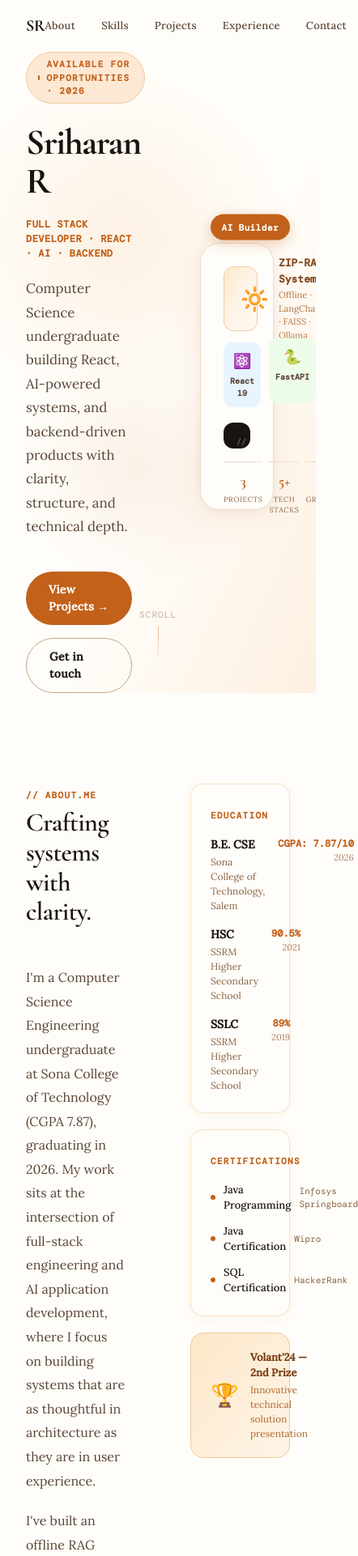
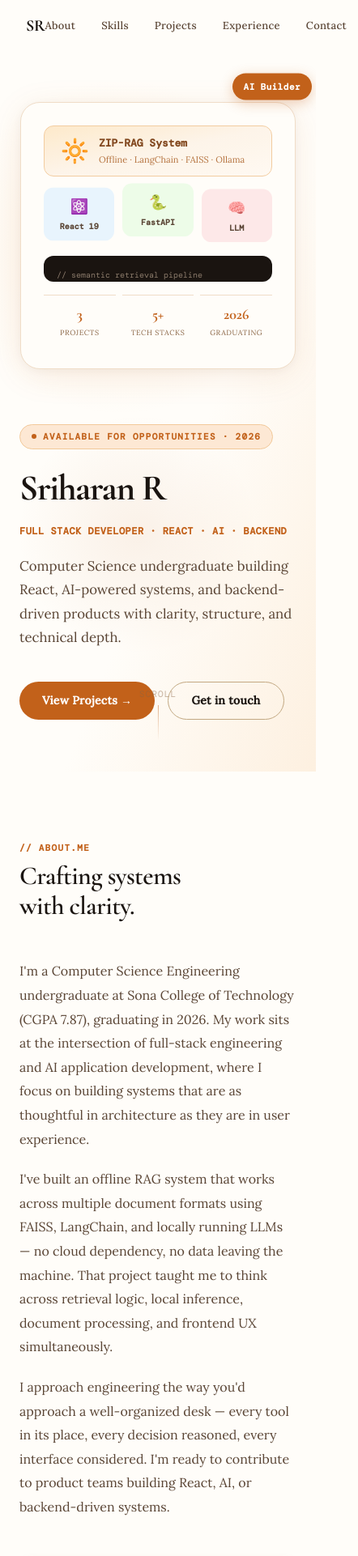
Before and after one commit to sriharan1929/Portfolio, a React app: page / in a window 390 px wide. Shown: the top 1922 px of the page at 81% size, 442 px wide, since content can reach past the window. Built offline with nearby package versions, Linux system fonts and the light colour scheme; the HTML template or start-up script is replaced by a standard one.

Commit message:
feat: make portfolio sections fully responsive

```diff
--- a/src/components/sections/About.tsx
+++ b/src/components/sections/About.tsx
@@ -4,9 +4,9 @@ import { SectionLabel } from "../ui/SectionLabel";
 import { CERTIFICATIONS } from "../../constants";
 
 export const About = () => (
-  <section id="about" className="py-28 px-8 bg-bg-warm">
+  <section id="about" className="py-20 md:py-28 px-6 md:px-8 bg-bg-warm">
     <div className="max-w-[1100px] mx-auto">
-      <div className="grid grid-cols-2 gap-20 items-start">
+      <div className="flex flex-col lg:grid lg:grid-cols-2 gap-12 lg:gap-20 items-start">
         <FadeIn direction="left">
           <SectionHeading label="// about.me" title={"Crafting systems\nwith clarity."} />
           <div className="flex flex-col gap-5">
--- a/src/components/sections/Contact.tsx
+++ b/src/components/sections/Contact.tsx
@@ -2,7 +2,7 @@ import { FadeIn } from "../ui/FadeIn";
 import { SectionLabel } from "../ui/SectionLabel";
 
 export const Contact = () => (
-  <section id="contact" className="py-28 px-8 bg-[#1a1410]">
+  <section id="contact" className="py-20 md:py-28 px-6 md:px-8 bg-[#1a1410]">
     <div className="max-w-[800px] mx-auto text-center">
       <FadeIn>
         <SectionLabel><span className="text-[#c2a882]">// let's.connect</span></SectionLabel>
--- a/src/components/sections/Experience.tsx
+++ b/src/components/sections/Experience.tsx
@@ -3,13 +3,13 @@ import { SectionHeading } from "../ui/SectionHeading";
 import { SkillChip } from "../ui/SkillChip";
 
 export const Experience = () => (
-  <section id="experience" className="py-28 px-8 bg-bg-warm-secondary">
+  <section id="experience" className="py-20 md:py-28 px-6 md:px-8 bg-bg-warm-secondary">
     <div className="max-w-[1100px] mx-auto">
       <FadeIn>
         <SectionHeading label="// work.experience" title="Hands-on in the field." />
       </FadeIn>
       <FadeIn delay={100}>
-        <div className="p-10 rounded-3xl bg-bg-warm border border-[#f0ddc8] max-w-[780px] shadow-[0_2px_16px_rgba(194,97,26,0.07)]">
+        <div className="p-6 md:p-10 rounded-2xl md:rounded-3xl bg-bg-warm border border-[#f0ddc8] max-w-[780px] shadow-[0_2px_16px_rgba(194,97,26,0.07)]">
           <div className="flex justify-between items-start flex-wrap gap-4 mb-6">
             <div className="flex-1">
               <div className="font-cormorant text-[1.6rem] font-bold text-text-dark leading-[1.2]">
--- a/src/components/sections/Hero.tsx
+++ b/src/components/sections/Hero.tsx
@@ -9,13 +9,13 @@ export const Hero = () => {
   return (
     <section
       id="home"
-      className="min-h-screen flex items-center px-8 relative overflow-hidden bg-gradient-to-br from-[#fffdf9] via-[#fffdf9] to-[#fdf0e0] from-[60%]"
+      className="min-h-screen flex items-center px-6 md:px-8 lg:px-12 relative overflow-hidden bg-gradient-to-br from-[#fffdf9] via-[#fffdf9] to-[#fdf0e0] from-[60%]"
     >
       {/* Background orbs */}
       <div className="absolute top-[10%] right-[8%] w-[420px] h-[420px] rounded-full bg-[radial-gradient(circle,rgba(237,160,80,0.12)_0%,transparent_70%)] pointer-events-none" />
       <div className="absolute bottom-[15%] left-[5%] w-[300px] h-[300px] rounded-full bg-[radial-gradient(circle,rgba(194,97,26,0.08)_0%,transparent_70%)] pointer-events-none" />
 
-      <div className="max-w-[1100px] mx-auto w-full grid grid-cols-2 gap-16 items-center pt-16">
+      <div className="max-w-[1100px] mx-auto w-full flex flex-col-reverse lg:grid lg:grid-cols-2 gap-12 lg:gap-16 items-center pt-24 lg:pt-16 pb-16 lg:pb-0">
         {/* Left – Text */}
         <div>
           <div className={`transition-all duration-700 ease-in-out delay-100 ${mounted ? "opacity-100 translate-y-0" : "opacity-0 translate-y-5"}`}>
--- a/src/components/sections/Projects.tsx
+++ b/src/components/sections/Projects.tsx
@@ -65,12 +65,12 @@ const ProjectCard = ({ project, index }: { project: any, index: number }) => {
 };
 
 export const Projects = () => (
-  <section id="projects" className="py-28 px-8 bg-bg-warm">
+  <section id="projects" className="py-20 md:py-28 px-6 md:px-8 bg-bg-warm">
     <div className="max-w-[1100px] mx-auto">
       <FadeIn>
         <SectionHeading label="// selected.projects" title="Work that speaks for itself." />
       </FadeIn>
-      <div className="grid grid-cols-[repeat(auto-fit,minmax(300px,1fr))] gap-6">
+      <div className="grid grid-cols-[repeat(auto-fit,minmax(280px,1fr))] gap-6">
         {PROJECTS.map((project, i) => (
           <ProjectCard key={project.id} project={project} index={i} />
         ))}
--- a/src/components/sections/Skills.tsx
+++ b/src/components/sections/Skills.tsx
@@ -4,7 +4,7 @@ import { SkillChip } from "../ui/SkillChip";
 import { SKILLS } from "../../constants";
 
 export const Skills = () => (
-  <section id="skills" className="py-28 px-8 bg-bg-warm-secondary">
+  <section id="skills" className="py-20 md:py-28 px-6 md:px-8 bg-bg-warm-secondary">
     <div className="max-w-[1100px] mx-auto">
       <FadeIn>
         <SectionHeading label="// core.skills" title="The tools in my kit." />
```
